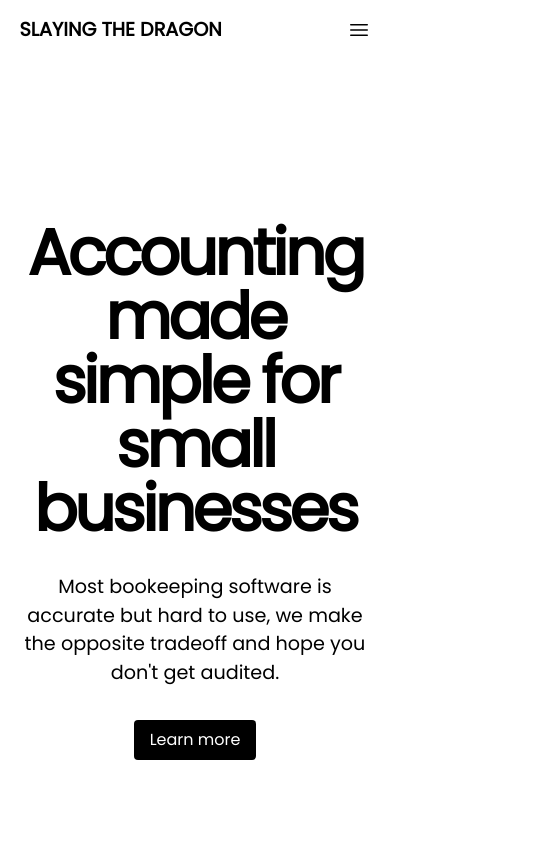
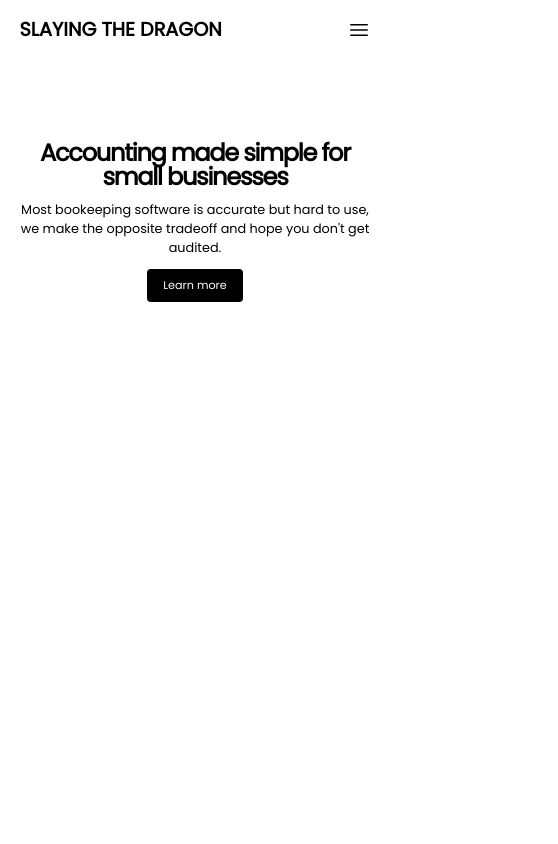
Before and after one commit to LongTangGithub/Frontend, a plain HTML site: page CSS/Flexbox/Project/index.html in a window 390 px wide. Shown: the top 844 px of the page, 558 px wide, since content can reach past the window. Drawn offline with Linux system fonts and the light colour scheme.

Commit message:
hero responsive done

```diff
--- a/CSS/Flexbox/Project/index.html
+++ b/CSS/Flexbox/Project/index.html
@@ -19,7 +19,7 @@
             <button class="btn header__btn">Login</button>
             <button class="btn header__btn">Enter App</button>
         </div>
-        <button class="header__bars">
+        <button class="header__bars" aria-label="Menu">
             <svg
                 xmlns="http://www.w3.org/2000/svg"
                 fill="none"
@@ -35,7 +35,6 @@
                 d="M3.75 6.75h16.5M3.75 12h16.5m-16.5 5.25h16.5"
             />
             </svg>
-
         </button>
     </header>
 
@@ -44,10 +43,10 @@
         <p class="hero__description">
             Most bookeeping software is accurate but hard to use, we make the opposite tradeoff and hope you don't get audited.
         </p>
-        <a href="#features" class="btn">Learn more</a>
+        <a href="#features" class="btn hero__btn">Learn more</a>
     </section>
 
-    <section class="pricing container">
+    <!-- <section class="pricing container">
         <h2 class="pricing__title">Simple Transparent Pricing</h2>
         <p class="pricing__description">It doesn't matter what size your business is our software won't work well for you</p>
 
@@ -149,6 +148,6 @@
 
     <footer class="footer container">
         <h2 class="footer__title">Slaying the Dragon</h2>
-    </footer>
+    </footer> -->
 </body>
 </html>
--- a/CSS/Flexbox/Project/styles.css
+++ b/CSS/Flexbox/Project/styles.css
@@ -78,7 +78,7 @@ button{
     display: none;
 }
 
-@media (max-width: 843px) {
+@media (max-width: 891px) {
     .header__title{
         font-size: 1.2rem;
     }
@@ -92,7 +92,7 @@ button{
     }
 }
 
-@media (max-width: 674px){
+@media (max-width: 713px){
     .header{
         justify-content: space-between;
     }
@@ -116,8 +116,6 @@ button{
     }
 }
 
-
-
 /* Hero Section */
 .hero {
     text-align: center;
@@ -136,8 +134,59 @@ button{
     font-size: 1.2rem;
     max-width: 60ch;
     margin: 2rem auto;
+}
 
+@media (max-width: 891px){
+    .hero__title {
+        font-size: 3rem;
+    }
+
+    .hero__description {
+        font-size: 1rem;
+        margin: 1.5rem auto;
+    }
 }
+
+@media (max-width: 832px){
+    .hero{
+        margin-top: 5rem;
+    }
+
+    .hero__title{
+        font-size: 2.5rem;
+    }
+
+    .hero__description {
+        font-size: 0.9rem;
+        margin: 1rem auto;
+    }
+
+    .hero__btn{
+        font-size: 0.9rem;
+    }
+}
+
+@media (max-width: 693px){
+    .hero__title{
+        font-size: 2rem;
+    }
+}
+
+@media (max-width: 409px){
+    .hero__title{
+        font-size: 1.5rem;
+    }
+
+    .hero__description{
+        font-size: 0.8rem;
+        margin: 0.7rem auto;
+    }
+
+    .hero__btn{
+        font-size: 0.7rem;
+    }
+}
+
 /* Pricing */
 .pricing {
     margin-top: 10rem;
```
